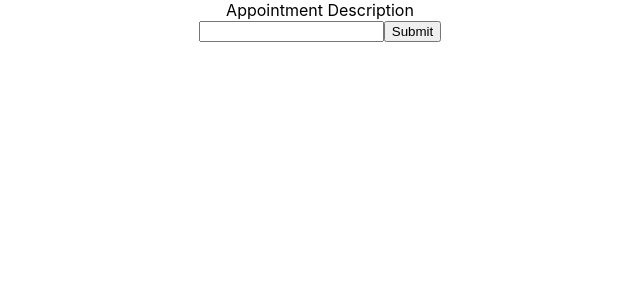
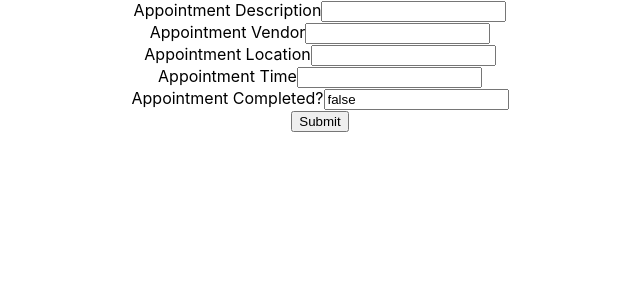
Before and after one commit to Kkelly22/wedding-itinerary-app, a React (Create React App) app in the folder client/: page / in a window 1280 px wide. Shown: the top 300 px of the page, without its empty margins (320-960 px from the left). Built offline with nearby package versions, Linux system fonts and the light colour scheme.

Commit message:
got the input form working with mapDispatchToProps working with the reducer for almost all fields. still need to get completed and user right

```diff
--- a/client/src/components/appointments/AppointmentInput.js
+++ b/client/src/components/appointments/AppointmentInput.js
@@ -3,32 +3,58 @@ import React, { Component } from 'react';
 class AppointmentInput extends Component {
   state = {
     id: '',
-    description: ''
+    user: '',
+    description: '',
+    vendor: '',
+    location: '',
+    time: '',
+    completed: false
   }
 
   handleOnChange(event) {
     this.setState({
-      description: event.target.value,
+      [event.target.name]: event.target.value,
     });
   }
 
   handleOnSubmit(event) {
     event.preventDefault();
-    this.props.addAppointment(this.state.description);
+    let itineraryObject = {
+      description: this.state.description,
+      vendor: this.state.vendor,
+      location: this.state.location,
+      time: this.state.time,
+      completed: this.state.completed
+    }
+    this.props.addAppointment(itineraryObject);
     this.setState({
-      description: ''
+      description: '',
+      vendor: '',
+      location: '',
+      time: '',
+      completed: false
     });
   }
 
   render() {
     return (
       <div>
-        <label>Appointment Description</label>
         <form onSubmit={(event) => this.handleOnSubmit(event)}>
-          <input
-            type="text"
-            value={this.state.description}
-            onChange={(event) => this.handleOnChange(event)} />
+          <label>Appointment Description</label>
+          <input type="text" name="description" value={this.state.description} onChange={(event) => this.handleOnChange(event)} />
+          <br />
+          <label>Appointment Vendor</label>
+          <input type="text" name="vendor" value={this.state.vendor} onChange={(event) => this.handleOnChange(event)} />
+          <br />
+          <label>Appointment Location</label>
+          <input type="text" name="location" value={this.state.location} onChange={(event) => this.handleOnChange(event)} />
+          <br />
+          <label>Appointment Time</label>
+          <input type="datetime" name="time" value={this.state.time} onChange={(event) => this.handleOnChange(event)} />
+          <br />
+          <label>Appointment Completed?</label>
+          <input type="boolean" name="completed" value={this.state.completed} onChange={(event) => this.handleOnChange(event)} />
+          <br />
           <input type="submit" />
         </form>
       </div>
--- a/client/src/containers/AppointmentsContainer.js
+++ b/client/src/containers/AppointmentsContainer.js
@@ -17,7 +17,7 @@ class AppointmentsContainer extends Component {
 const mapStateToProps =  state  => ({ appointments: state.appointments })
 
 const mapDispatchToProps = dispatch => ({
-  addAppointment: description => dispatch({ type: "ADD_APPOINTMENT", description }),
+  addAppointment: itineraryObject => dispatch({ type: "ADD_APPOINTMENT", itineraryObject }),
   deleteAppointment: id => dispatch({ type: "DELETE_APPOINTMENT", id })
 })
 
--- a/client/src/reducers/manageAppointments.js
+++ b/client/src/reducers/manageAppointments.js
@@ -8,7 +8,12 @@ export default function manageAppointments(state = {
 	    case 'ADD_APPOINTMENT':
 		  const appointment = {
 	        id: cuid(),
-	        description: action.description
+	        user: '',
+	        description: action.itineraryObject.description,
+	        vendor: action.itineraryObject.vendor,
+	        location: action.itineraryObject.location,
+	        time: action.itineraryObject.time,
+	        completed: action.itineraryObject.completed
 	      }
 	      return {...state, appointments: [...state.appointments, appointment ]}
 
```
